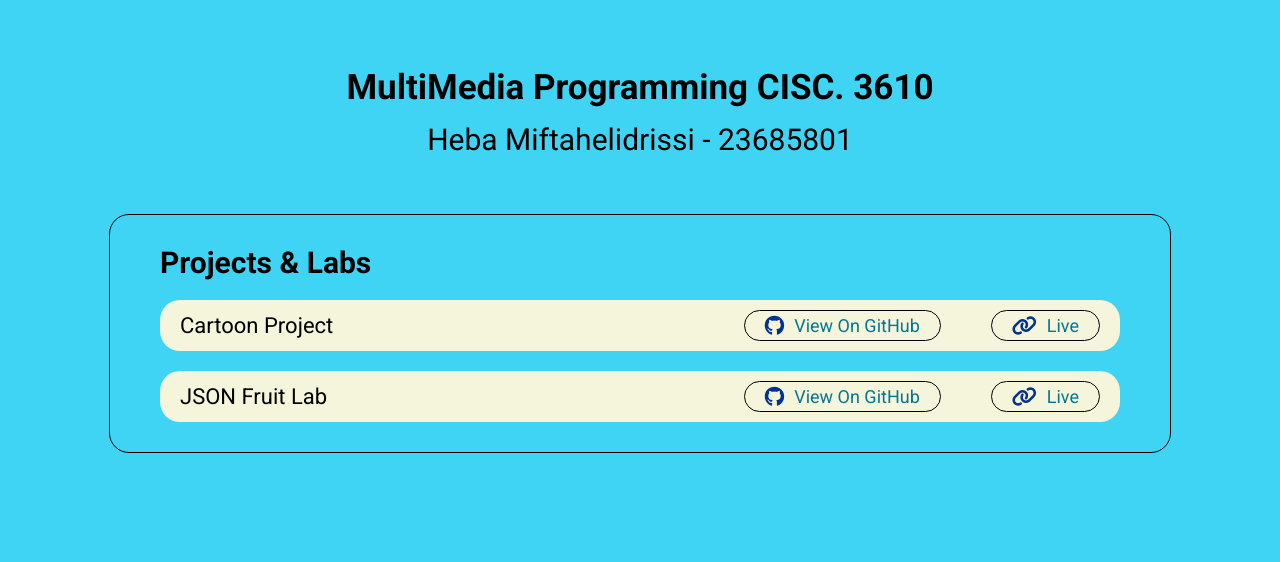
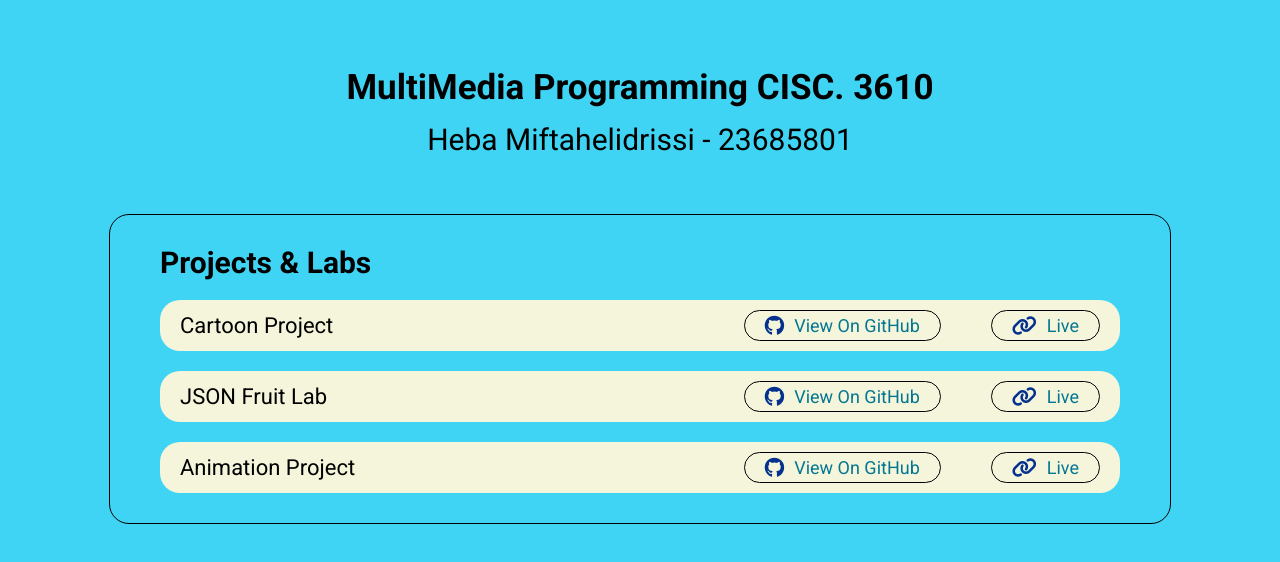
Before and after one commit to hebamiftah/PortFolio, a plain HTML site: page index.html in a window 1280 px wide. Drawn offline with Linux system fonts and the light colour scheme.

Commit message:
Animation Project Added

```diff
--- a/index.html
+++ b/index.html
@@ -51,6 +51,22 @@
           >
         </div>
       </div>
+      <div class="projectCard">
+        <h1>Animation Project</h1>
+        <div class="links">
+          <a
+            href="   https://hebamiftah.github.io/Animation-Project/"
+            target="_blank"
+          >
+            <i class="fa-brands fa-github"></i>
+            <p>View On GitHub</p></a
+          >
+          <a href="https://hebamiftah.github.io/Animation-Project/">
+            <i class="fa-solid fa-link"></i>
+            <p>Live</p></a
+          >
+        </div>
+      </div>
     </div>
   </body>
 </html>
```
